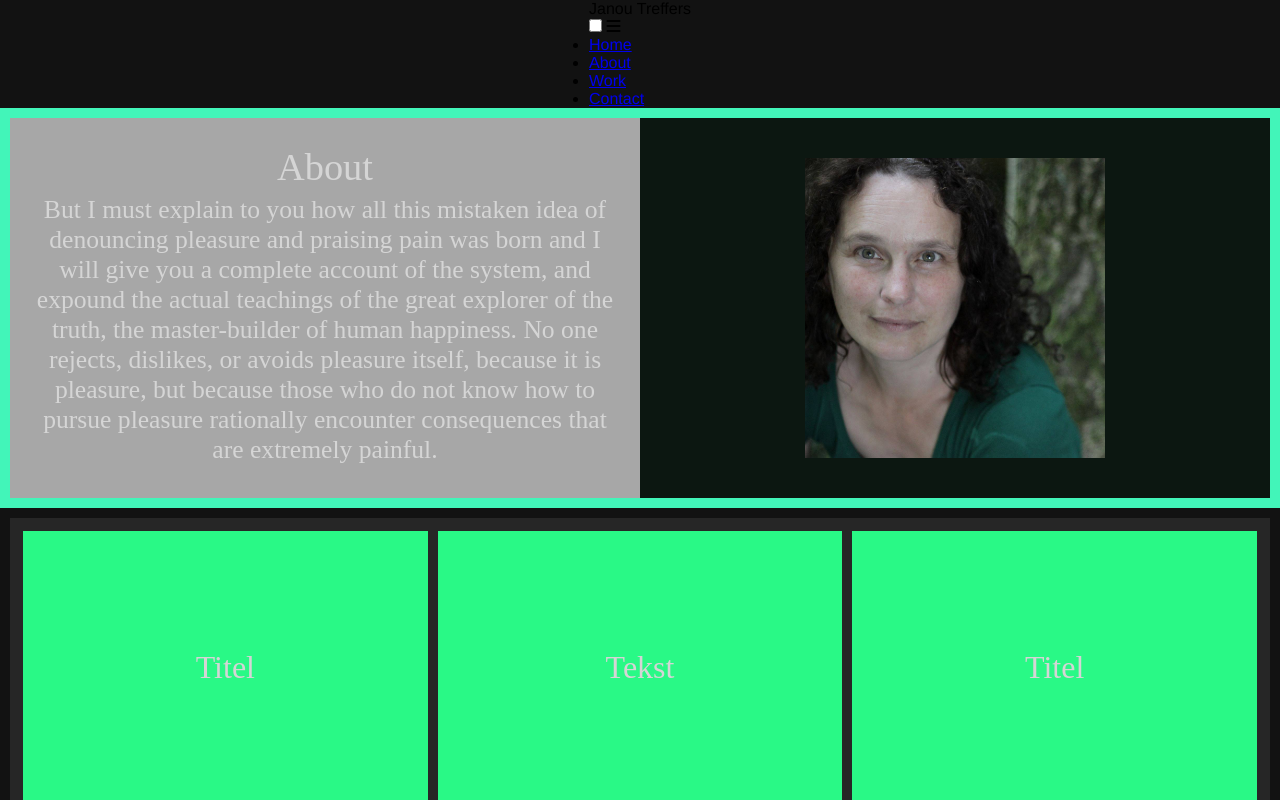
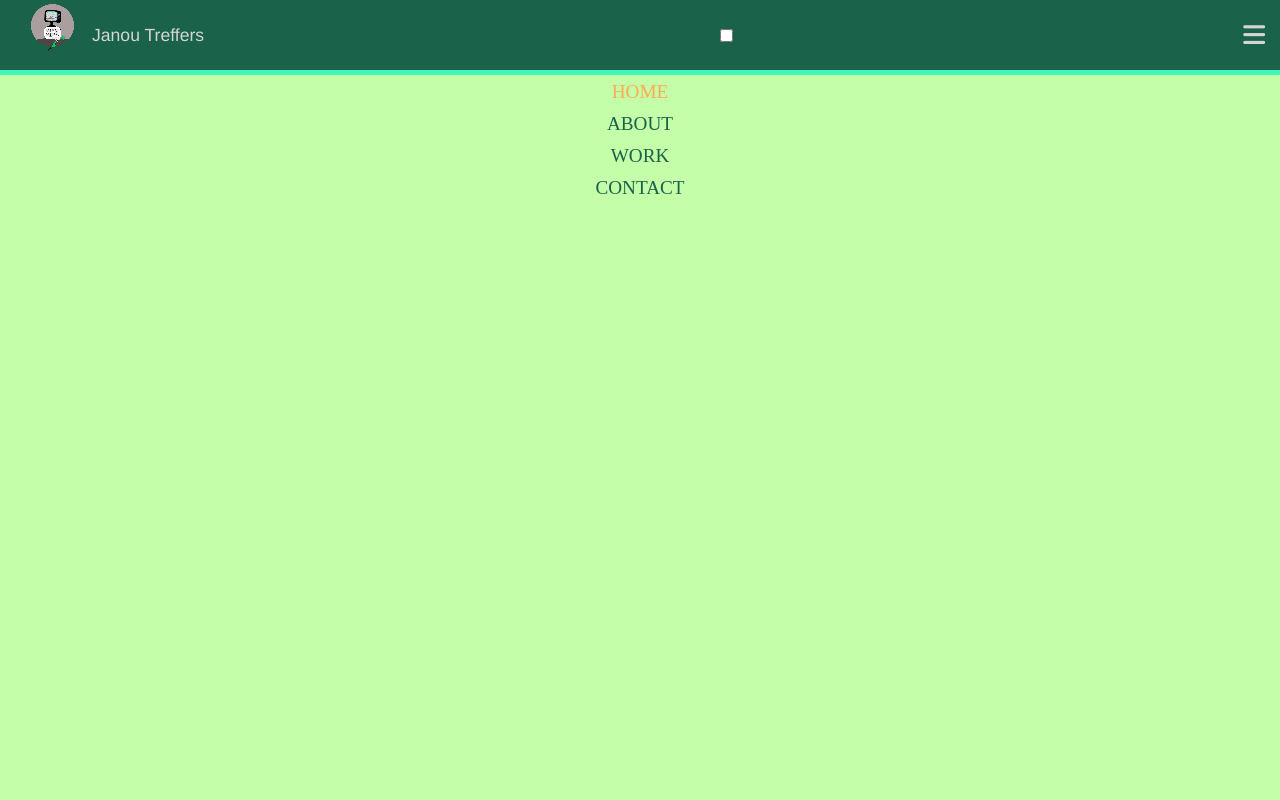
Before and after one commit to Schoorsteenveger/portfolio, a plain HTML site: page index.html in a window 1280 px wide. Shown: the top 800 px of the page. Drawn offline with Linux system fonts and the light colour scheme; a web font is replaced by a local one.

Commit message:
Add navigation

```diff
--- a/SCSS/_basis.scss
+++ b/SCSS/_basis.scss
@@ -34,8 +34,8 @@ p {
     justify-content: center;
     width: 100%;
     background: $secondary-color;
-    height: 50vh;
-    padding: 10px;
+    height: 60vh;
+    padding: 5px;
 }
 
 .tile {
@@ -125,7 +125,7 @@ p {
     margin: 5px;
     text-align: center;
     font-size: xx-large;
-    font-family: 'Franklin Gothic Medium', 'Arial Narrow', Arial, sans-serif;
+    font-family: 'Shippori Antique', sans;
 }
 
 .porttfolio-item::before {
--- a/SCSS/_header.scss
+++ b/SCSS/_header.scss
@@ -1,13 +1,2 @@
 @import "./colors";
 @import "./variables";
-
-/* Mobile first*/
-
-header {
-    background-color: $background-color;
-    display: flex;
-    justify-content: center;
-    align-items: center;
-    flex-direction: column;
-    font-family: 'Franklin Gothic Medium', 'Arial Narrow', Arial, sans-serif;
-}
--- a/SCSS/_mediaqueries.scss
+++ b/SCSS/_mediaqueries.scss
@@ -1 +1,12 @@
 //Desktop
+@media screen and (max-width: 767px) {
+    .container-fluid {
+     flex-direction: column;
+    }
+    .tile-bg {
+        font-size: 1rem;
+    }
+    .img-bg {
+        flex: 1 1 10%
+    }
+}
--- a/SCSS/_navigation.scss
+++ b/SCSS/_navigation.scss
@@ -1 +1,96 @@
 @import "./colors";
+@import "./variables";
+
+/* Mobile first*/
+
+header {
+    display: flex;
+    justify-content: center;
+    align-items: center;
+    flex-direction: column;
+    margin: 0;
+    text-decoration: none;
+    list-style: none;
+    background-color: $button-color;
+    color: $font-color;
+    font-family: $body-font;
+}
+
+/* nav */
+
+nav ul {
+    list-style: none;
+}
+
+nav {
+    height: 70px;
+    width: 100%;
+    background-color:$section-donkergroen;
+    display: flex;
+    justify-content: space-between;
+    align-items: center;
+}
+
+.logo-container {
+    display: flex;
+    width: auto;
+    margin: 0;
+    align-items: center;
+}
+
+img.logo {
+    margin-left:25px;
+
+}
+
+.logo-txt {
+    font-size: 1.1rem;
+    padding: 10px;
+    font-weight: 400;
+    color: $font-color;
+    font-family: 'Franklin Gothic Medium', 'Arial Narrow', Arial, sans-serif;
+}
+
+.nav-list {
+    width: 100%;
+    background: rgb(197, 254, 169);
+    height: 100vh;
+    position:fixed;
+    top: 75px;
+    left:0;
+    text-align: center;
+    font-family: $font-header;
+    transition: all .5s;
+}
+
+.nav-list li {
+    opacity: 1;
+    line-height: 30px;
+    transition: all .5s;
+}
+
+.nav-list li a {
+    color:$section-donkergroen;
+    font-size: 1.2rem;
+    text-transform: uppercase;
+    font-family: $font-header;
+    text-decoration: none;
+    align-items: center;
+}
+
+.nav-list li a.active, .nav-list li a:hover {
+    color: rgb(255, 169, 77);
+    cursor: pointer;
+}
+
+.hamburger-btn {
+    display: flex;
+    font-size: 25px;
+    padding:5px;
+    margin-right: 10px;
+    float: right;
+}
+
+#check :checked ~ .nav-list {
+    display:none;
+}
--- a/SCSS/_variables.scss
+++ b/SCSS/_variables.scss
@@ -1,5 +1,5 @@
 /* Fonts */
-$font-header: "Arial', sans-serif";
+$font-header: "Shippori Antique', sans";
 $body-font: "Roboto', sans-serif";
 /* Image size */
 $image-size: 300px;
--- a/index.html
+++ b/index.html
@@ -7,6 +7,11 @@
     <meta name="viewport" content="width=device-width, initial-scale=1.0">
     <link rel="stylesheet" href="/CSS/main.css">
     <script src="https://kit.fontawesome.com/9fd3c42b56.js" crossorigin="anonymous"></script>
+    <link rel="preconnect" href="https://fonts.googleapis.com">
+    <link rel="preconnect" href="https://fonts.gstatic.com" crossorigin>
+    <link
+        href="https://fonts.googleapis.com/css2?family=Courier+Prime:ital,wght@0,400;0,700;1,400;1,700&family=Roboto:wght@100;400;500&family=Shippori+Antique&display=swap"
+        rel="stylesheet">
     <title>Portfolio</title>
 </head>
 
@@ -14,14 +19,15 @@
     <main class="main-homepage">
         <header>
             <nav>
-                <div class="logo">
+                <div class="logo-container">
+                    <img class="logo" src="/IMG/logo_hertz_80.png">
                     <label class="logo-txt">Janou Treffers</label>
                 </div>
                 <input type="checkbox" id="check">
                 <label for="check" class="hamburger-btn">
                     <i class="fas fa-bars"></i>
-                    <ul>
-                        <li><a href="home.html">Home</a></li>
+                    <ul class="nav-list">
+                        <li><a class="active" href="home.html">Home</a></li>
                         <li><a href="#about">About</a></li>
                         <li><a href="#work">Work</a></li>
                         <li><a href="#">Contact</a></li>
```
Also changed, not shown: CSS/main.css, IMG/Screenshot_2016-07-03-16-36-14.png (added), IMG/Screenshot_2016-07-03-16-38-34.png (added), IMG/Screenshot_2016-07-03-16-42-24.png (added), IMG/logo_hertz.png (added), IMG/logo_hertz_80.png (added), IMG/newspaper-976110_1280.png (added), 5 other files. Lines whose indentation alone changed are shown as unchanged.
